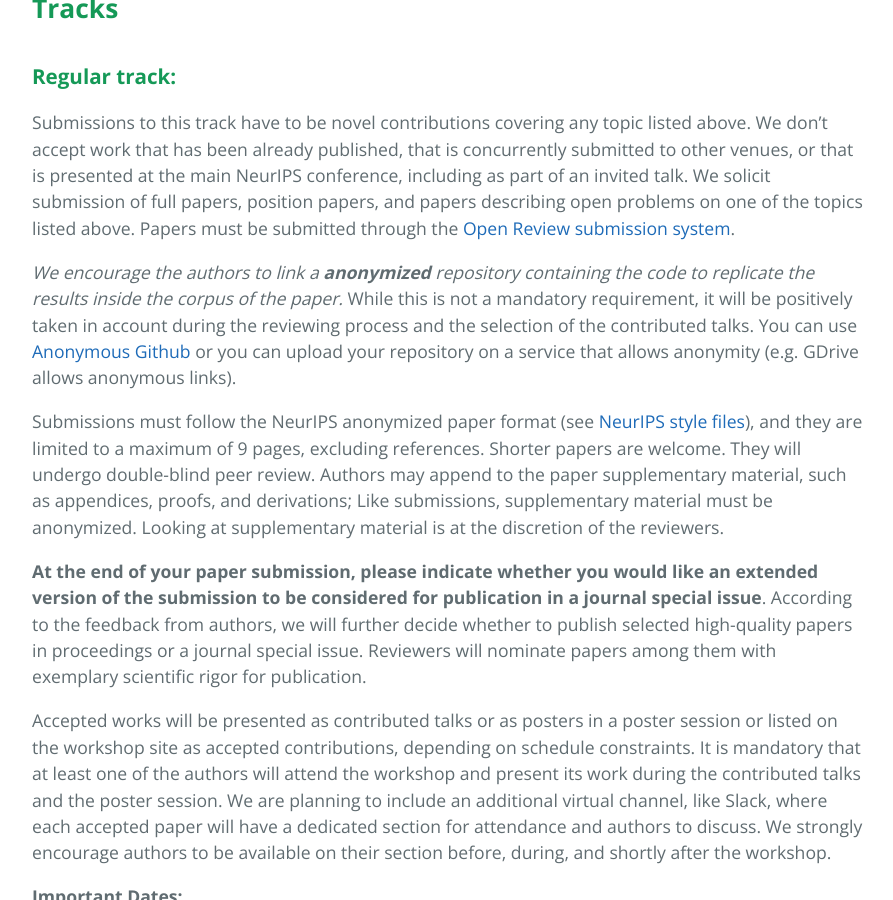
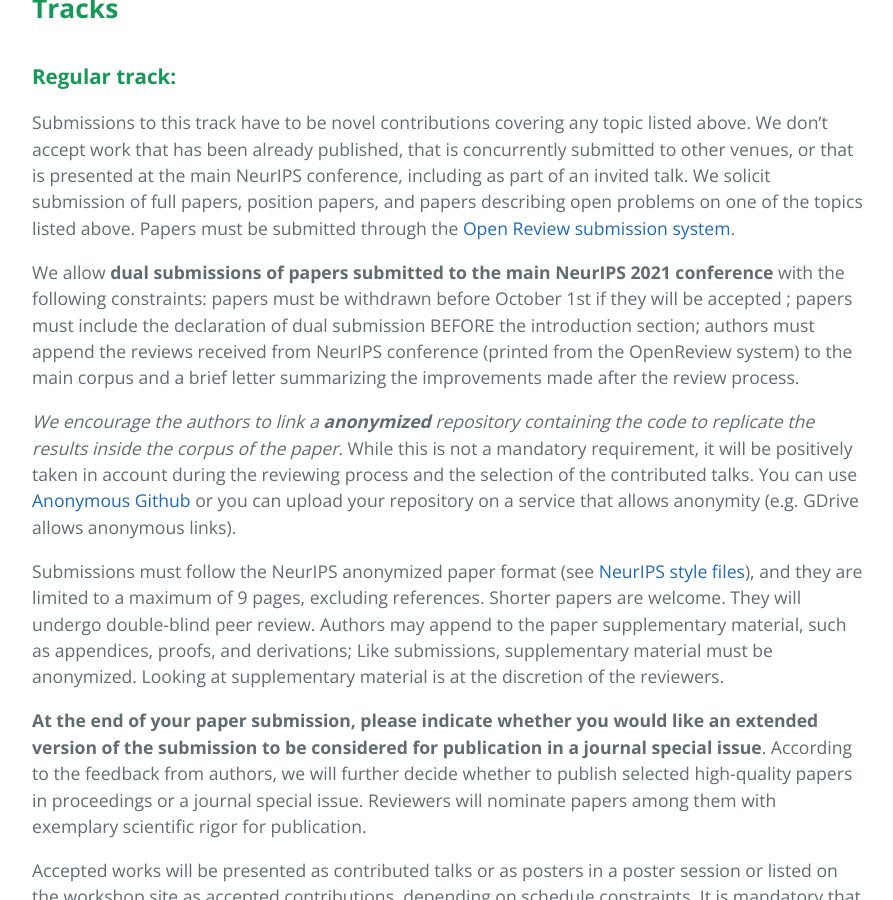
Before and after one commit to xai4debugging/xai4debugging.github.io, a Jekyll site: the page built from index.md, in a window 1280 px wide and 900 px high, scrolled down 2051 px. Shown: the whole window, without its empty margins (192-1085 px from the left). Built offline with Jekyll 4.4.1, drawn with Linux system fonts in a browser that asks for light colours.

Commit message:
added dual submissions

```diff
--- a/index.md
+++ b/index.md
@@ -41,6 +41,8 @@ The call for papers includes three different tracks: *regular*, *mentorship*, an
 
 ### **Regular track:**
 Submissions to this track have to be novel contributions covering any topic listed above. We don't accept work that has been already published, that is concurrently submitted to other venues, or that is presented at the main NeurIPS conference, including as part of an invited talk. We solicit submission of full papers, position papers, and papers describing open problems on one of the topics listed above. Papers must be submitted through the <a href="https://openreview.net/group?id=NeurIPS.cc/2021/Workshop/XAI4Debugging">Open Review submission system</a>.
+
+We allow **dual submissions of papers submitted to the main NeurIPS 2021 conference** with the following constraints: papers must be withdrawn before  October 1st if they will be accepted ; papers must include the declaration of dual submission BEFORE the introduction section; authors must append  the reviews received from NeurIPS conference (printed from the OpenReview system) to the main corpus and a brief letter summarizing the improvements made after the review process.
 
 *We encourage the authors to link a **anonymized** repository containing the code to replicate the results inside the corpus of the paper.* While this is not a mandatory requirement, it will be positively taken in account during the reviewing process and the selection of the contributed talks. You can use <a href="https://anonymous.4open.science/">Anonymous Github</a> or you can upload your repository on a service that allows anonymity (e.g. GDrive allows anonymous links).
 
```
